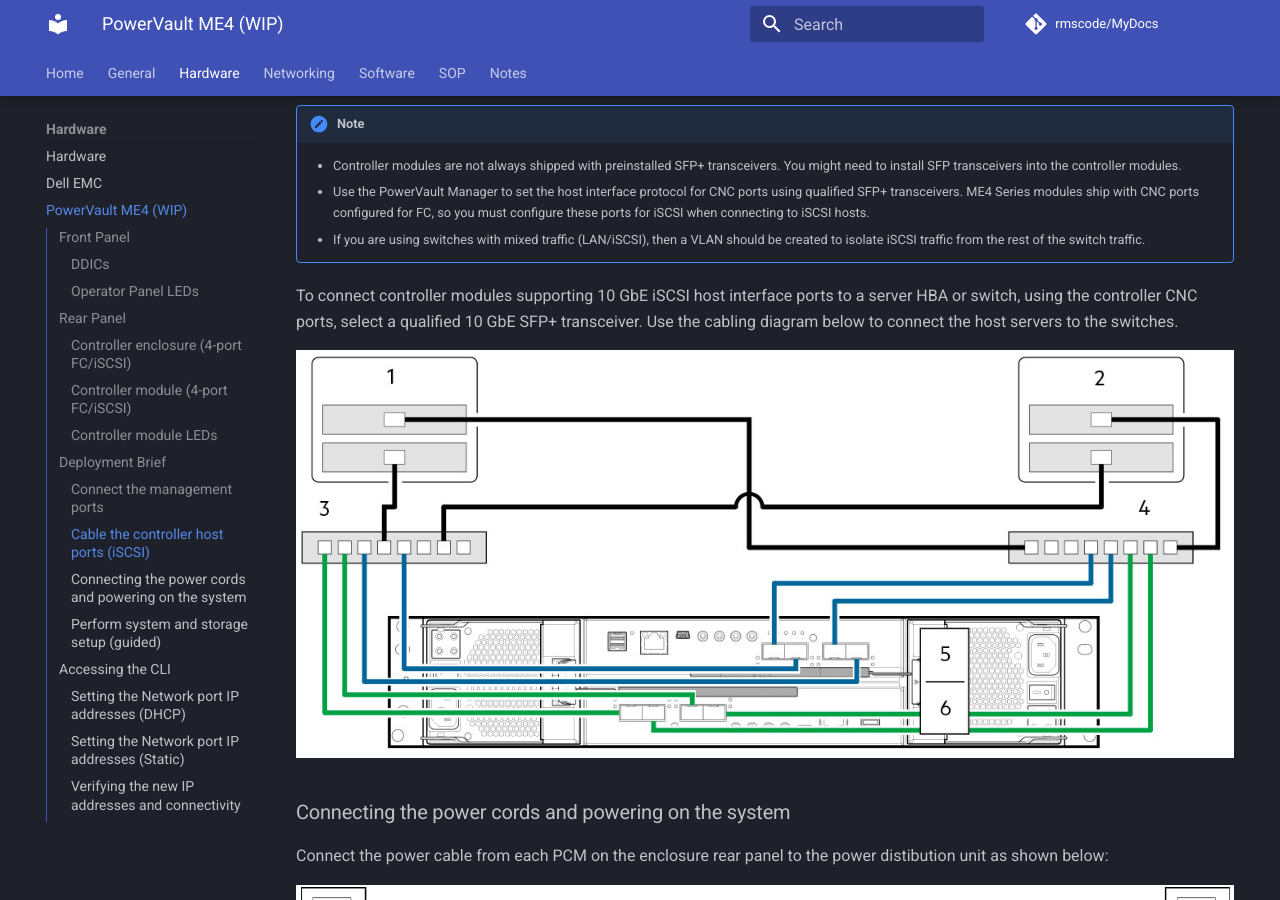
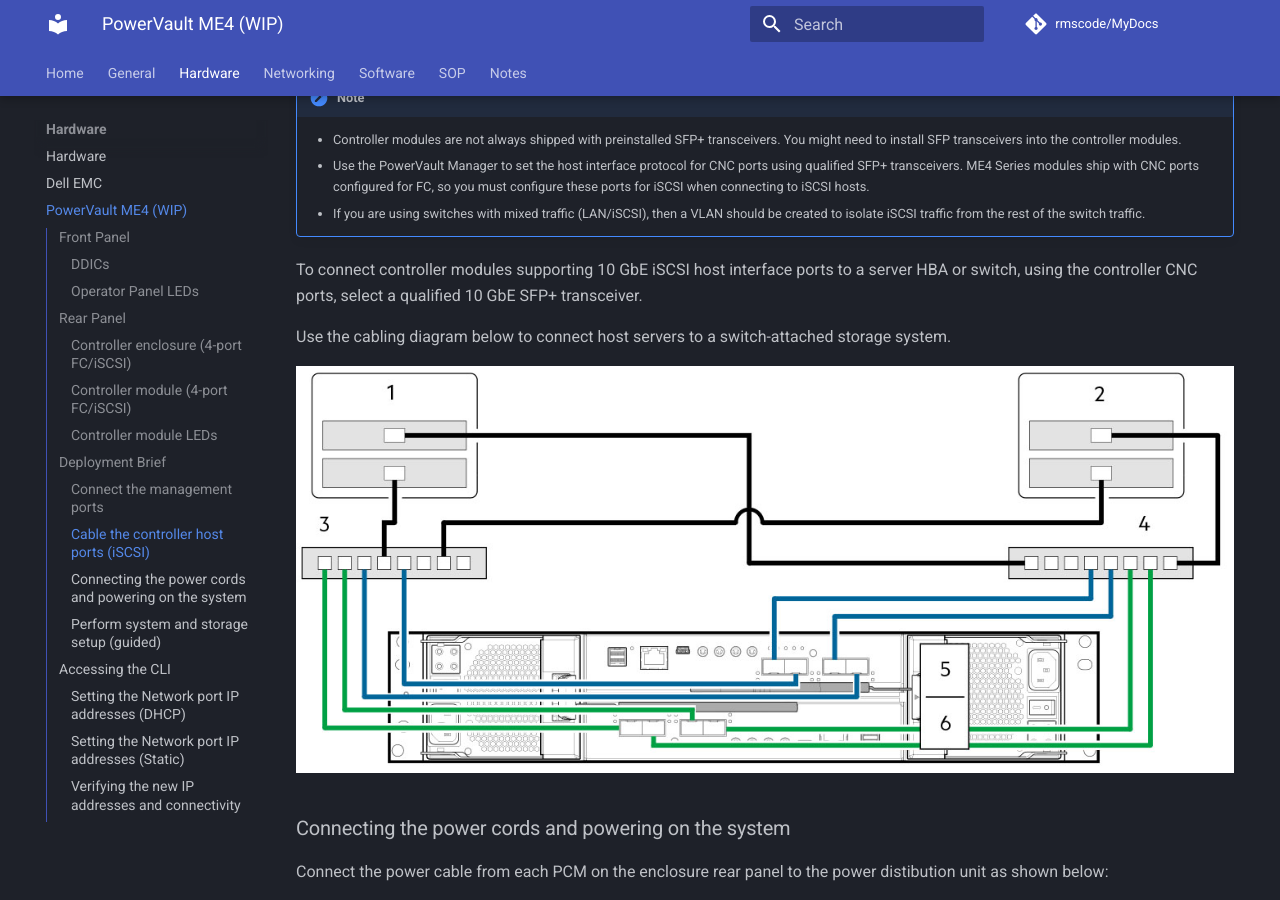
Before and after one commit to rmscode/binary-garden, an MkDocs documentation site: the page built from docs/hardware/powervault-me4-draft.md, in a window 1280 px wide and 900 px high, scrolled down 5272 px. Built offline with MkDocs 1.6.1 and Material for MkDocs 9.7.7, drawn with Linux system fonts in a browser that asks for light colours; comment, search, counter and statistics services are not loaded; some of the changed text lies outside the part shown.

Commit message:
Update powervault-me4-draft.md

```diff
--- a/docs/hardware/powervault-me4-draft.md
+++ b/docs/hardware/powervault-me4-draft.md
@@ -53,8 +53,6 @@
     `Power Cooling Module (PCM)`
 
     :   A PCM is a module that provides power and cooling to the enclosure. It is a hot-swappable module.
-
----
 
 ## Front Panel
 
@@ -224,7 +222,9 @@
     - Use the PowerVault Manager to set the host interface protocol for CNC ports using qualified SFP+ transceivers. ME4 Series modules ship with CNC ports configured for FC, so you must configure these ports for iSCSI when connecting to iSCSI hosts.
     - If you are using switches with mixed traffic (LAN/iSCSI), then a VLAN should be created to isolate iSCSI traffic from the rest of the switch traffic.
 
-To connect controller modules supporting 10 GbE iSCSI host interface ports to a server HBA or switch, using the controller CNC ports, select a qualified 10 GbE SFP+ transceiver. Use the cabling diagram below to connect the host servers to the switches.
+To connect controller modules supporting 10 GbE iSCSI host interface ports to a server HBA or switch, using the controller CNC ports, select a qualified 10 GbE SFP+ transceiver.
+
+Use the cabling diagram below to connect host servers to a switch-attached storage system.
 
 ![Connecting hosts: ME4 Series 2U switch-attached – two servers, two switches](../assets/GUID-E63CC18D-EBBC-47BB-BDB3-F1874C6658F3-low.jpg)
 
```
Also changed, not shown: other parts of docs/hardware/powervault-me4-draft.md (+2 -0 lines).
